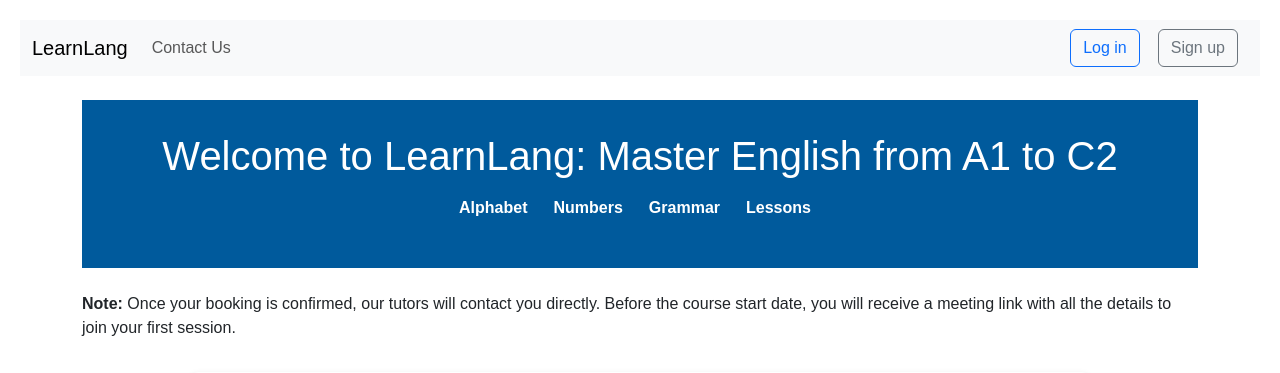
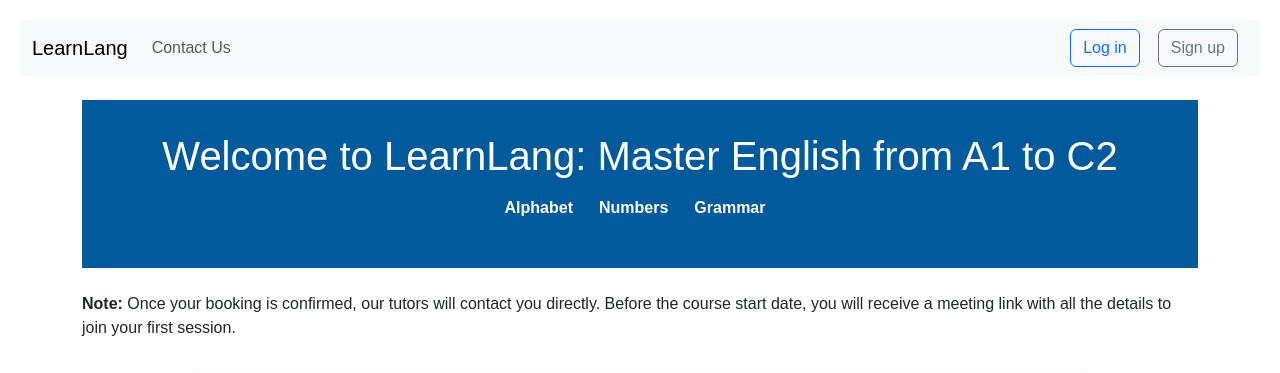
Before and after one commit to mairima/learnlang, a Django app: template languages/templates/english.html in a window 1280 px wide. Shown: the top 373 px of the page. Run offline with Django 4.2, Linux system fonts and the light colour scheme; the template is opened without the code that fills it, so the values that code supplies are empty; parts of the project's set-up code (start-up, migrations or seed data) failed here and were passed over; some libraries are stand-ins or nearby versions.

Commit message:
Update to have only nav menu with existing text contents

```diff
--- a/languages/templates/english.html
+++ b/languages/templates/english.html
@@ -11,7 +11,6 @@
       <li><a href="#alphabet">Alphabet</a></li>
       <li><a href="#numbers">Numbers</a></li>
       <li><a href="#grammar">Grammar</a></li>
-      <li><a href="#lessons">Lessons</a></li>
     </ul>
   </nav>
 </header>
```
